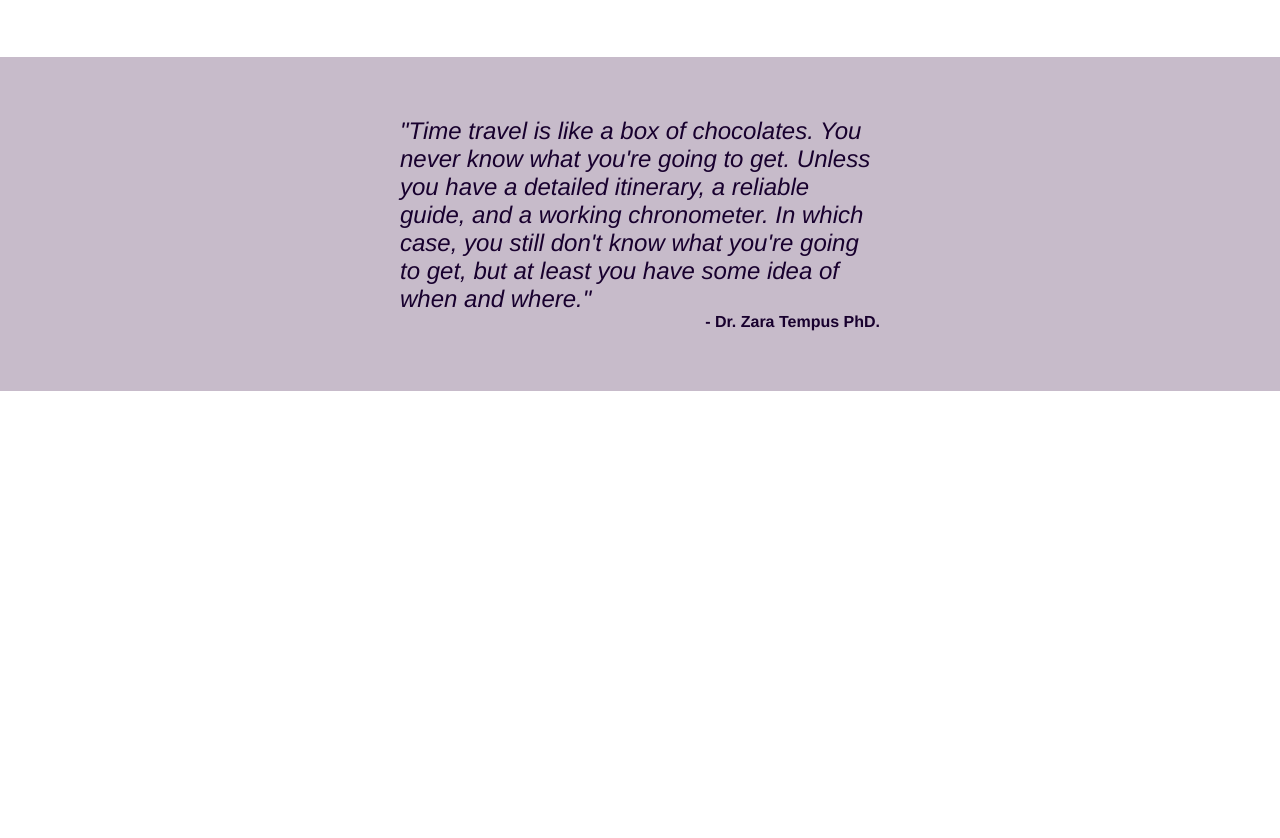
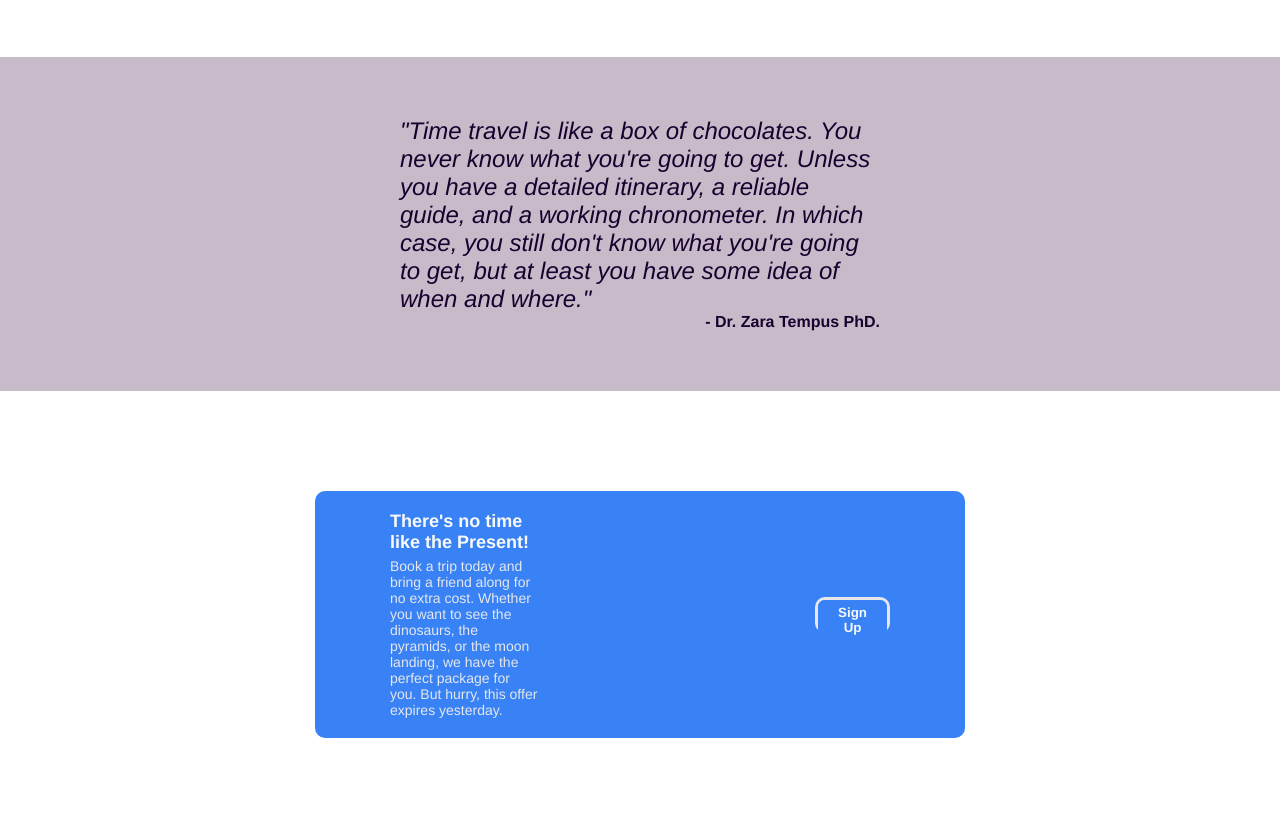
Before and after one commit to mittens27/landingPagePractise_Timeless-Travels, a plain HTML site: page index.html in a window 1280 px wide. Shown: the part 962-1800 px from the top of the page. Before the commit the page ends 1353 px from the top, so only its background shows below. Drawn offline with Linux system fonts and the light colour scheme.

Commit message:
work on footer

```diff
--- a/index.html
+++ b/index.html
@@ -24,7 +24,7 @@
                 <div class="heroSubText">
                     Timeless Travels is a time travel agency that offers you the opportunity to explore the past, present, and future. Whether you want to witness historical events, meet famous people, or discover unknown worlds, Timeless Travels can make your dreams come true.
                 </div>
-                <div class="heroButton">
+                <div>
                     <button>Sign Up</button>
                 </div>
             </div>
@@ -57,5 +57,14 @@
             <div class="quote">"Time travel is like a box of chocolates. You never know what you're going to get. Unless you have a detailed itinerary, a reliable guide, and a working chronometer. In which case, you still don't know what you're going to get, but at least you have some idea of when and where."</div>
             <div class="quoter">- Dr. Zara Tempus PhD.</div>
         </div>
+        <div class="footer">
+            <div class="callToAction">
+                <div class="actionText">
+                    <div class="actionTitle">There's no time like the Present!</div>
+                    <div class="actionSub">Book a trip today and bring a friend along for no extra cost. Whether you want to see the dinosaurs, the pyramids, or the moon landing, we have the perfect package for you. But hurry, this offer expires yesterday.</div>
+                </div>
+                <div class="footerButton"><button>Sign Up</button></div>
+            </div>
+        </div>
     </body>
 </html>
--- a/style.css
+++ b/style.css
@@ -131,3 +131,49 @@ button {
     justify-content: flex-end;
     font-weight: bold;
 }
+
+.footer {
+    display: flex;
+    background-color: white;
+    justify-content: center;
+}
+
+.callToAction {
+    display: flex;
+    align-items: center;
+    background-color: #3882F6;
+    color: #F9FAF8;
+    max-width: 1000px;
+    margin: 100px 315px;
+    padding: 20px 75px;
+    border-radius: 10px;
+    gap: 275px;
+}
+
+.actionText {
+    display: flex;
+    flex-direction: column;
+    max-width: 350px;
+}
+
+.actionTitle {
+    font-size: 18px;
+    font-weight: bold;
+    padding-bottom: 5px;
+}
+
+.actionSub {
+    font-size: 14px;
+    color: #E5E7EB;
+}
+
+.footerButton {
+    display: flex;
+    align-items: center;
+    padding: 0px;
+    border-radius: 10px;
+    border-style: solid;
+    border-color: #E5E7EB;
+    max-width: 100px;
+    max-height: 30px;
+}
```
